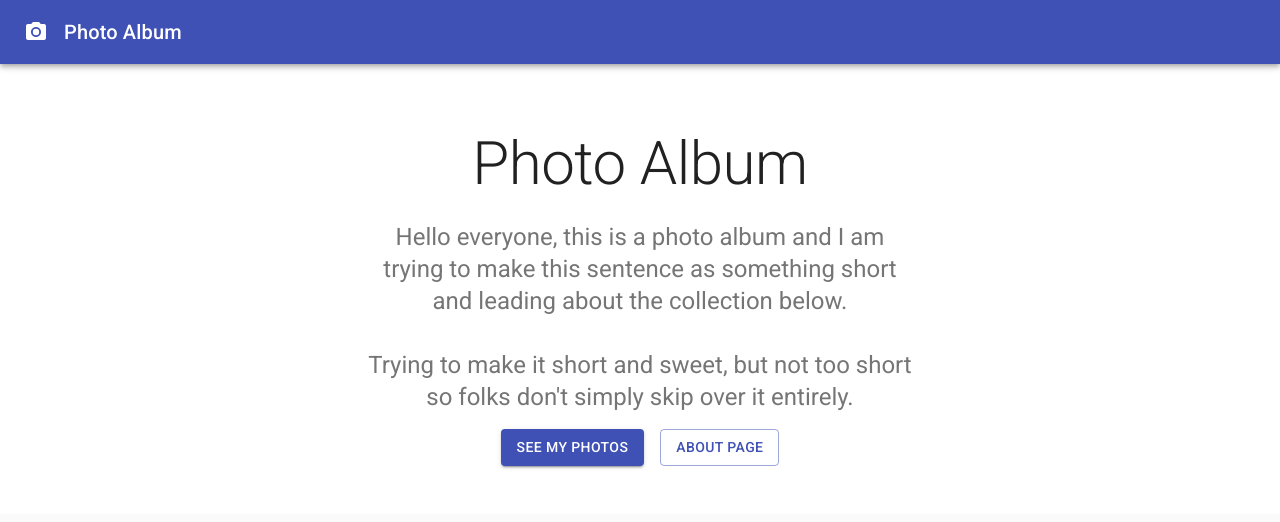
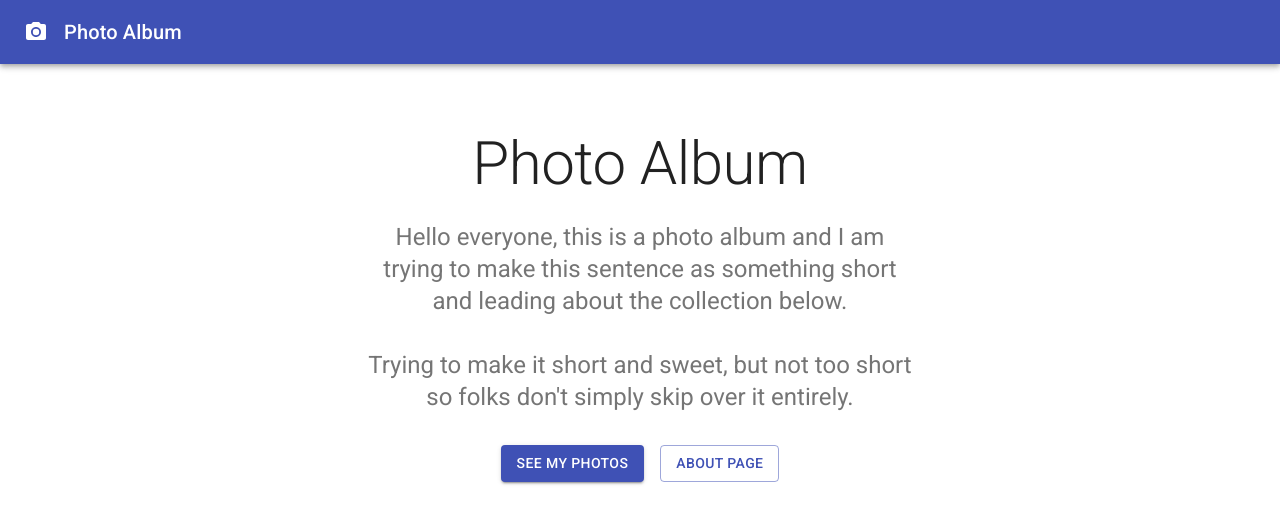
Before and after one commit to IamManchanda/nextjs-materialui-album, a Next.js app: page / in a window 1280 px wide. Shown: the top 522 px of the page. Built offline with nearby package versions, Linux system fonts and the light colour scheme.

Commit message:
Button styling

```diff
--- a/src/pages/about.js
+++ b/src/pages/about.js
@@ -15,6 +15,9 @@ const useStyles = makeStyles((theme) => ({
   aboutContainer: {
     backgroundColor: theme.palette.background.paper,
     padding: theme.spacing(8, 0, 6),
+  },
+  aboutButtons: {
+    marginTop: theme.spacing(4),
   },
 }));
 
@@ -50,7 +53,7 @@ function PageIndex() {
               >
                 Hello everyone, this is an about page!
               </Typography>
-              <div>
+              <div className={classes.aboutButtons}>
                 <Grid container spacing={2} justify="center">
                   <Grid item>
                     <NextMuiLink href="/" color="initial" underline="none">
--- a/src/pages/index.js
+++ b/src/pages/index.js
@@ -15,6 +15,9 @@ const useStyles = makeStyles((theme) => ({
   homeContainer: {
     backgroundColor: theme.palette.background.paper,
     padding: theme.spacing(8, 0, 6),
+  },
+  homeButtons: {
+    marginTop: theme.spacing(4),
   },
 }));
 
@@ -56,7 +59,7 @@ function PageIndex() {
                 Trying to make it short and sweet, but not too short so folks
                 don&apos;t simply skip over it entirely.
               </Typography>
-              <div>
+              <div className={classes.homeButtons}>
                 <Grid container spacing={2} justify="center">
                   <Grid item>
                     <Button variant="contained" color="primary">
```
